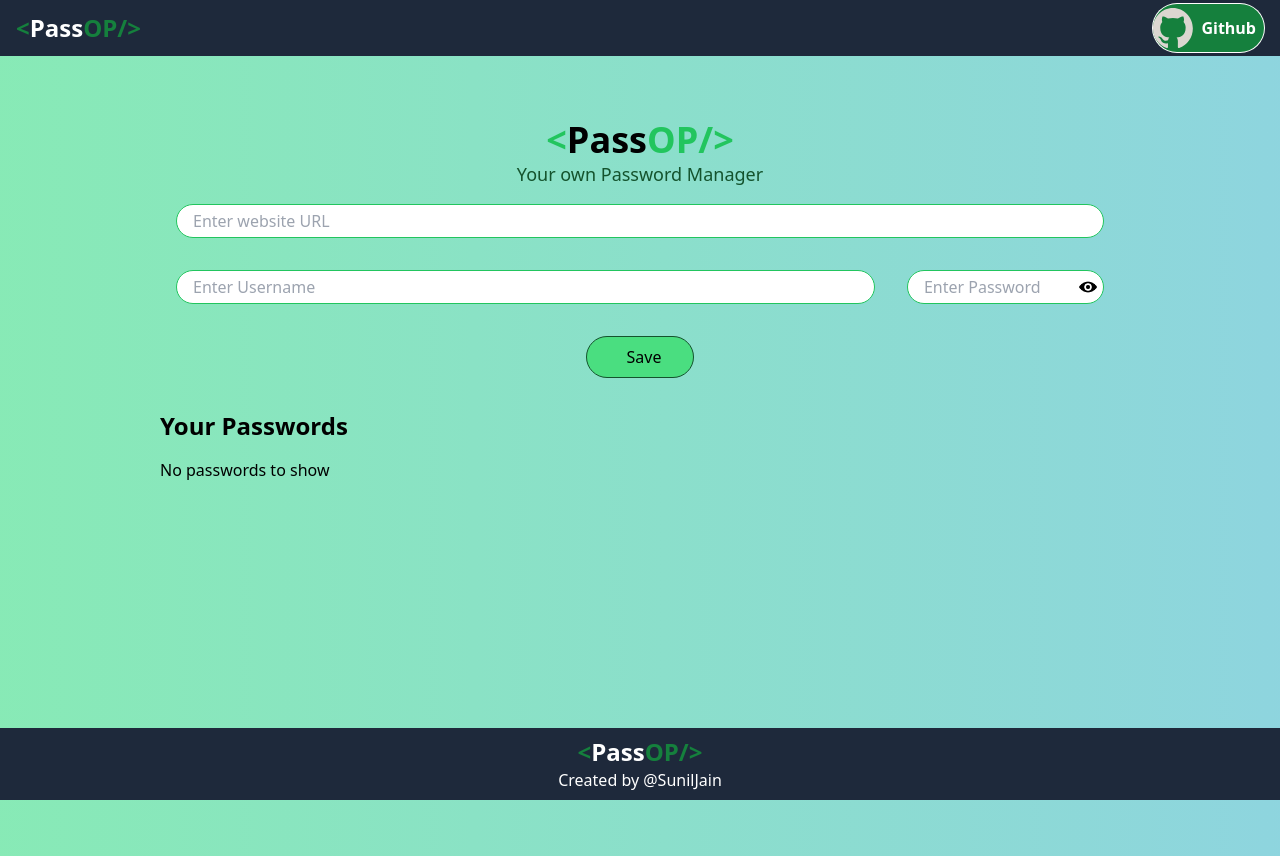
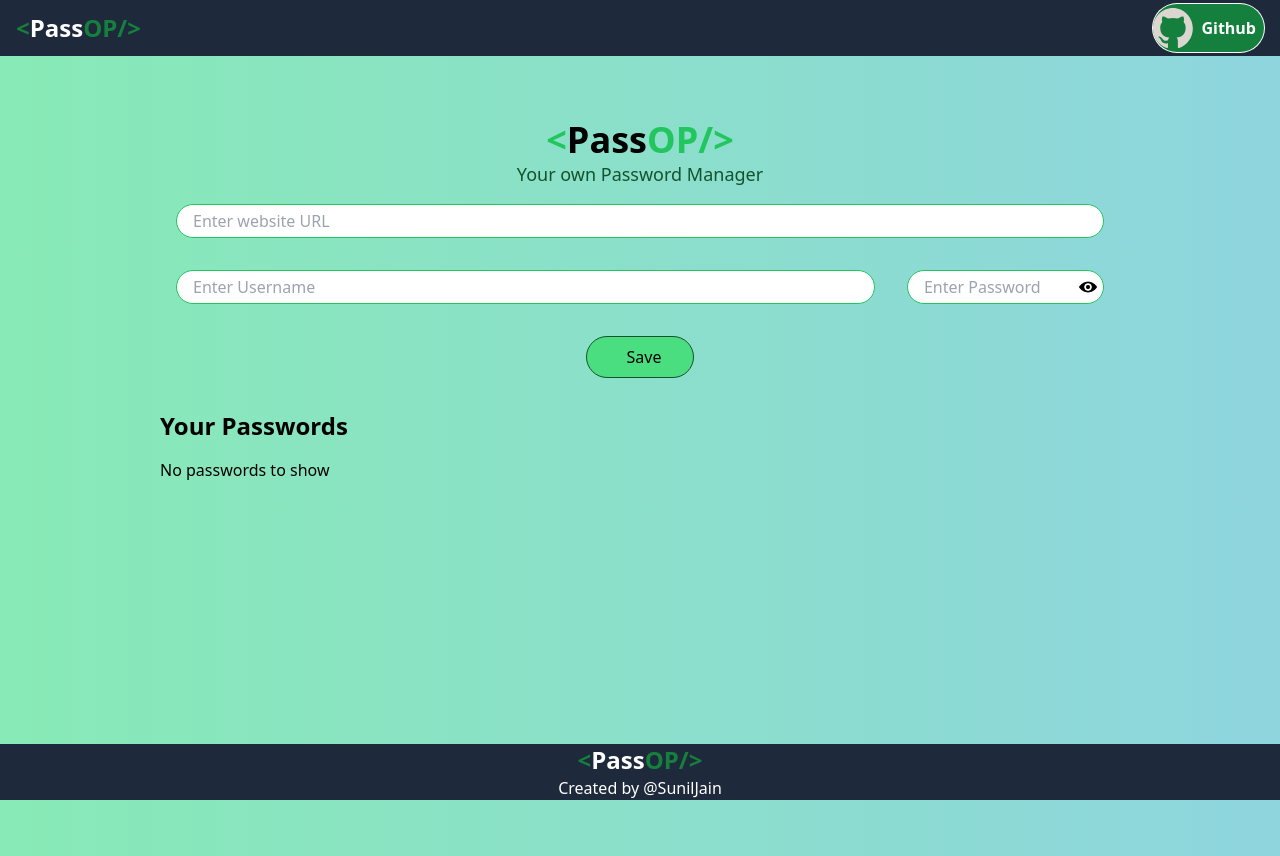
Before and after one commit to Jain4556/passop_react, a React (Vite) app: page / in a window 1280 px wide. Built offline with nearby package versions, Linux system fonts and the light colour scheme; some icons are missing.

Commit message:
first commit

```diff
--- a/src/components/Footer.jsx
+++ b/src/components/Footer.jsx
@@ -2,7 +2,7 @@ import React from "react";
 
 const Footer = () => {
   return (
-    <div className="bg-slate-800 text-white flex flex-col justify-center items-center w-full fixed bottom-0 py-2">
+    <div className="bg-slate-800 text-white flex flex-col justify-center items-center w-full fixed bottom-0 py-0">
       <div className="logo font-bold text-2xl">
         <span className="text-green-700"> &lt;</span>
         <span>Pass</span>
--- a/src/components/Manager.jsx
+++ b/src/components/Manager.jsx
@@ -272,7 +272,7 @@ theme="light"
                             </div>
                           </div>
                         </td>
-                        <td className="py-2 border border-white text-center">
+                        <td className="py-1 border border-white text-center">
                           <div className="flex justify-center items-center">
                             <span
                               className="cursor-pointer mx-1"
```
